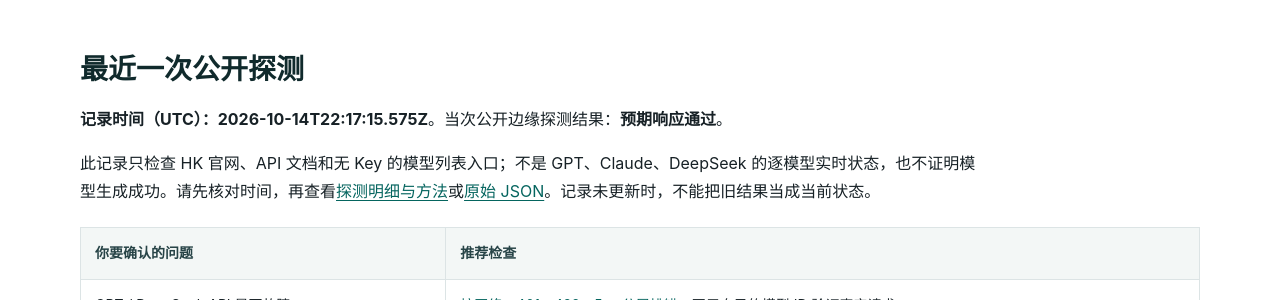
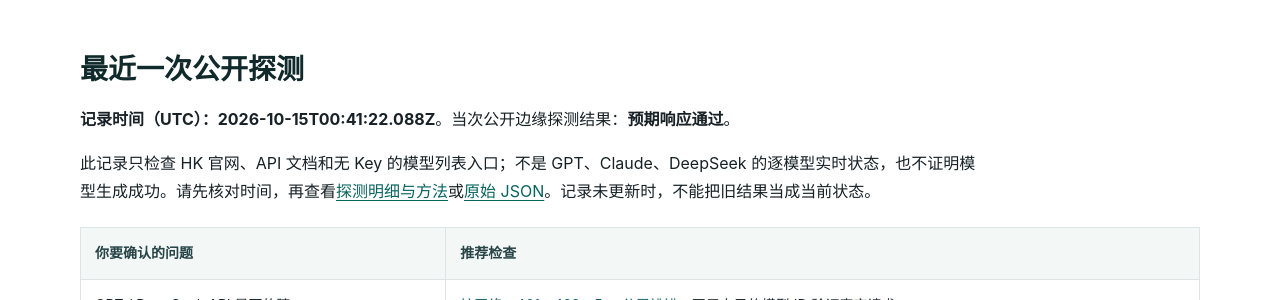
Before and after one commit to KKWANG4444/api-status, a Jekyll site: the page built from index.md, in a window 1280 px wide and 900 px high, scrolled down 364 px. Shown: the part 151-451 px from the top of the window. Built offline with Jekyll 4.4.1, drawn with Linux system fonts in a browser that asks for light colours.

Commit message:
chore: update public edge status

```diff
--- a/_data/status.json
+++ b/_data/status.json
@@ -1,7 +1,7 @@
 {
   "status": "operational",
-  "checked_at": "2026-10-14T22:17:15.575Z",
-  "duration_ms": 431,
+  "checked_at": "2026-10-15T00:41:22.088Z",
+  "duration_ms": 7760,
   "overall": true,
   "components": [
     {
@@ -10,7 +10,7 @@
       "url": "https://www.aifast.hk/",
       "ok": true,
       "status": 200,
-      "elapsed_ms": 355,
+      "elapsed_ms": 661,
       "content_type": "text/html; charset=utf-8",
       "detail": "Expected public edge response"
     },
@@ -20,7 +20,7 @@
       "url": "https://api.aifast.hk/",
       "ok": true,
       "status": 200,
-      "elapsed_ms": 265,
+      "elapsed_ms": 7732,
       "content_type": "text/html",
       "detail": "Expected public edge response"
     },
@@ -30,7 +30,7 @@
       "url": "https://www.aifast.hk/v1/models",
       "ok": true,
       "status": 401,
-      "elapsed_ms": 385,
+      "elapsed_ms": 439,
       "content_type": "application/json; charset=utf-8",
       "detail": "Expected public edge response"
     }
--- a/data/status.json
+++ b/data/status.json
@@ -1,7 +1,7 @@
 {
   "status": "operational",
-  "checked_at": "2026-10-14T22:17:15.575Z",
-  "duration_ms": 431,
+  "checked_at": "2026-10-15T00:41:22.088Z",
+  "duration_ms": 7760,
   "overall": true,
   "components": [
     {
@@ -10,7 +10,7 @@
       "url": "https://www.aifast.hk/",
       "ok": true,
       "status": 200,
-      "elapsed_ms": 355,
+      "elapsed_ms": 661,
       "content_type": "text/html; charset=utf-8",
       "detail": "Expected public edge response"
     },
@@ -20,7 +20,7 @@
       "url": "https://api.aifast.hk/",
       "ok": true,
       "status": 200,
-      "elapsed_ms": 265,
+      "elapsed_ms": 7732,
       "content_type": "text/html",
       "detail": "Expected public edge response"
     },
@@ -30,7 +30,7 @@
       "url": "https://www.aifast.hk/v1/models",
       "ok": true,
       "status": 401,
-      "elapsed_ms": 385,
+      "elapsed_ms": 439,
       "content_type": "application/json; charset=utf-8",
       "detail": "Expected public edge response"
     }
```
